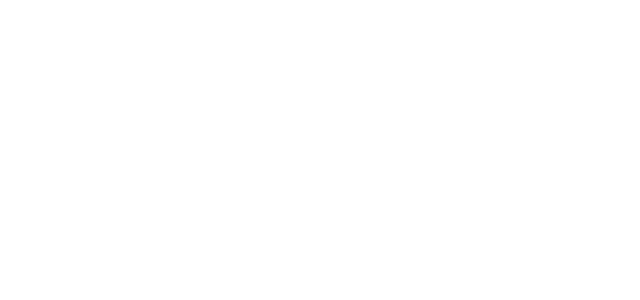
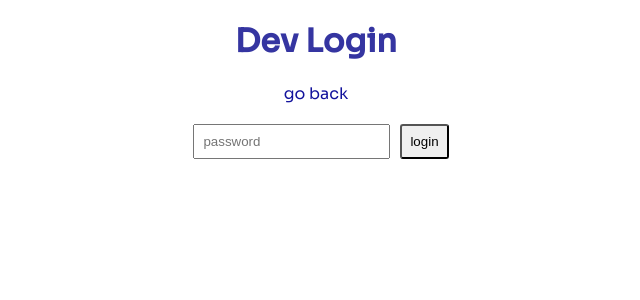
Before and after one commit to kaialami/melee-leaderboard, a React (Create React App) app in the folder client/: page /dev-login in a window 1280 px wide. Shown: the top 300 px of the page, without its empty margins (324-964 px from the left). Built offline with nearby package versions, Linux system fonts and the light colour scheme; no server answers; a web font is replaced by a local one.

Commit message:
dev log in

```diff
--- a/client/src/App.js
+++ b/client/src/App.js
@@ -1,8 +1,9 @@
-import Dev from './Dev.js';
 import Docs from './Docs.js';
 import Home from './Home.js';
 import { BrowserRouter as Router, Route, Switch } from "react-router-dom";
 import Player from './Player.js';
+import DevLogin from './DevLogin.js';
+import Dev from './Dev.js';
 
 function App() {
 
@@ -13,13 +14,16 @@ function App() {
           <Route exact path="/">
             <Home />
           </Route>
-          <Route path="/dev">
+          <Route exact path="/dev-login">
+            <DevLogin />
+          </Route>
+          <Route exact path="/dev">
             <Dev />
           </Route>
-          <Route path="/docs">
+          <Route exact path="/docs">
             <Docs />
           </Route>
-          <Route path="/player/:id">
+          <Route exact path="/player/:id">
             <Player />
           </Route>
         </Switch>
--- a/client/src/Credits.js
+++ b/client/src/Credits.js
@@ -11,7 +11,7 @@ const Credits = () => {
                 <a className="facebook" href="https://www.facebook.com/groups/368908883137347"> facebook </a>
             </div>
             <div className="credits-line">
-                <Link className="dev-login"to="/dev"> dev login </Link>
+                <Link className="dev-login"to="/dev-login"> dev login </Link>
                 |
                 <Link className="docs" to="/docs"> documentation </Link>
             </div>
--- a/client/src/Dev.js
+++ b/client/src/Dev.js
@@ -1,10 +1,17 @@
+import { useState } from "react";
 import { Link } from "react-router-dom";
+import useFetch from "./useFetch.js";
+import Table from "./Table.js";
 
 const Dev = () => {
+
     return (
         <div className="dev">
-            <h1>Dev Login</h1>
-            <Link to="/">go back</Link>
+            <h1>Developer</h1>
+            <div  className="home-link">
+                <Link to="/">log out</Link>
+            </div>
+            <Table />
         </div>
     );
 }
--- /dev/null
+++ b/client/src/DevLogin.js
@@ -0,0 +1,66 @@
+import { useState } from "react";
+import useFetch from "./useFetch.js";
+import { Link } from "react-router-dom";
+import { useHistory } from "react-router-dom";
+
+const DevLogin = () => {
+    const [password, setPassword] = useState("");
+    const [checking, setChecking] = useState(false);
+    const [loginFail, setLoginfail] = useState(false);
+    const { data: dev, error } = useFetch("/dev");
+    const history = useHistory();
+
+    const handleSubmit = async (e) => {
+        e.preventDefault();
+        setChecking(true);
+        const body = JSON.stringify({ password: password });
+        if (dev.length === 0) {
+            fetch("http://localhost:8080/signup", {
+                method: "POST",
+                headers: {
+                    "Content-Type": "application/json"
+                },
+                body: body
+            }).then(() => {
+                history.push("/dev");
+            });
+        } else {
+            fetch("http://localhost:8080/login", {
+                method: "POST",
+                headers: {
+                    "Content-Type": "application/json"
+                },
+                body: body
+            }).then(res => res.json()).then((data) => {
+                if (data.redirect) {
+                    history.push("/dev");
+                }
+                setChecking(false);
+                setLoginfail(true);
+            });
+        }
+    }
+
+
+    return (
+        <div className="dev">
+            <h1>Dev Login</h1>
+            <Link to="/">go back</Link>
+            {checking && <p>Validating...</p>}
+            { !checking &&
+            <form onSubmit={handleSubmit}>
+                <input
+                    type="text"
+                    required
+                    placeholder="password"
+                    value={password}
+                    onChange={(e) => setPassword(e.target.value)}
+                />
+                <button>login</button>
+            </form> }
+            { loginFail && <p>wrong password</p> }
+        </div>
+    );
+}
+
+export default DevLogin;
--- a/client/src/Table.js
+++ b/client/src/Table.js
@@ -3,7 +3,7 @@ import TableBody from "./TableBody.js";
 import useFetch from "./useFetch.js";
 
 const Table = () => {
-    const { data: players, loading, error } = useFetch("/all");
+    const { data: players, loading, error } = useFetch("/visible");
 
     return (
         <div className="table">
--- a/client/src/index.css
+++ b/client/src/index.css
@@ -51,3 +51,33 @@ a:hover {
 .startgg-link {
   margin: 10px;
 }
+
+.dev {
+  max-width: 400px;
+  margin: 0 auto;
+}
+
+.dev form {
+  margin-top: 20px;
+}
+
+input {
+  padding: 8px;
+  margin: 0 10px;
+}
+
+button {
+  padding: 8px;
+  border-radius: 3px;
+}
+
+button:hover {
+  color: #ddd;
+  background-color: #12129c;
+  cursor: pointer;
+  transition-duration: 100ms;
+}
+
+.home-link {
+  margin-bottom: 20px;
+}
```
Also changed, not shown: client/src/DevTable.js (added, +9 -0 lines).
